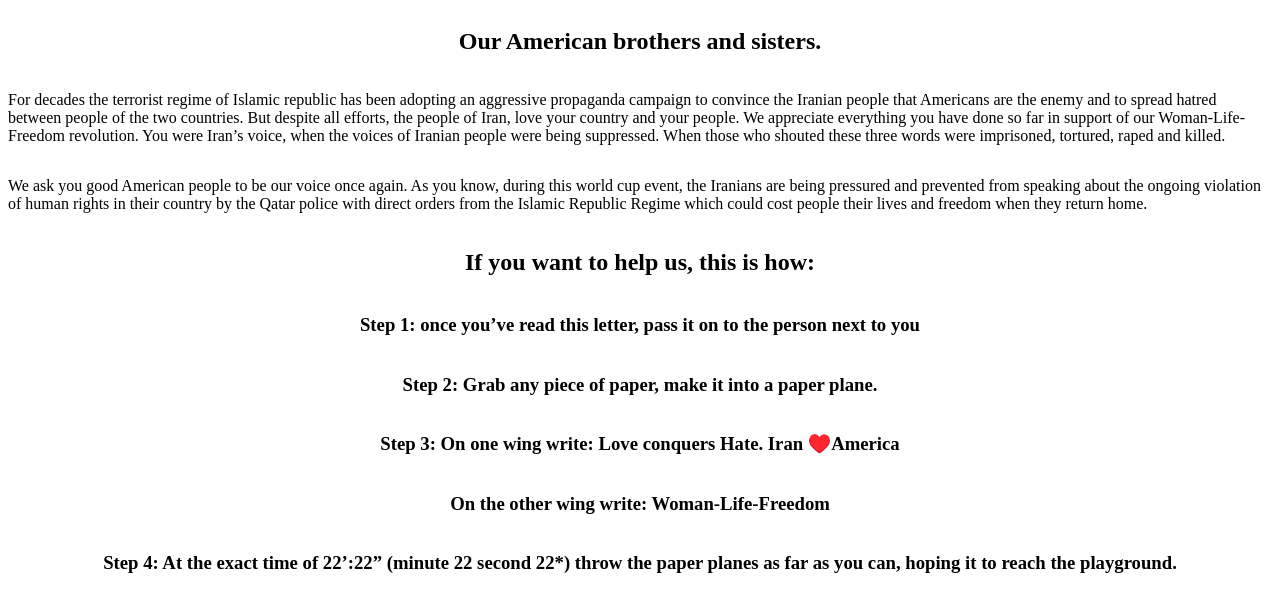
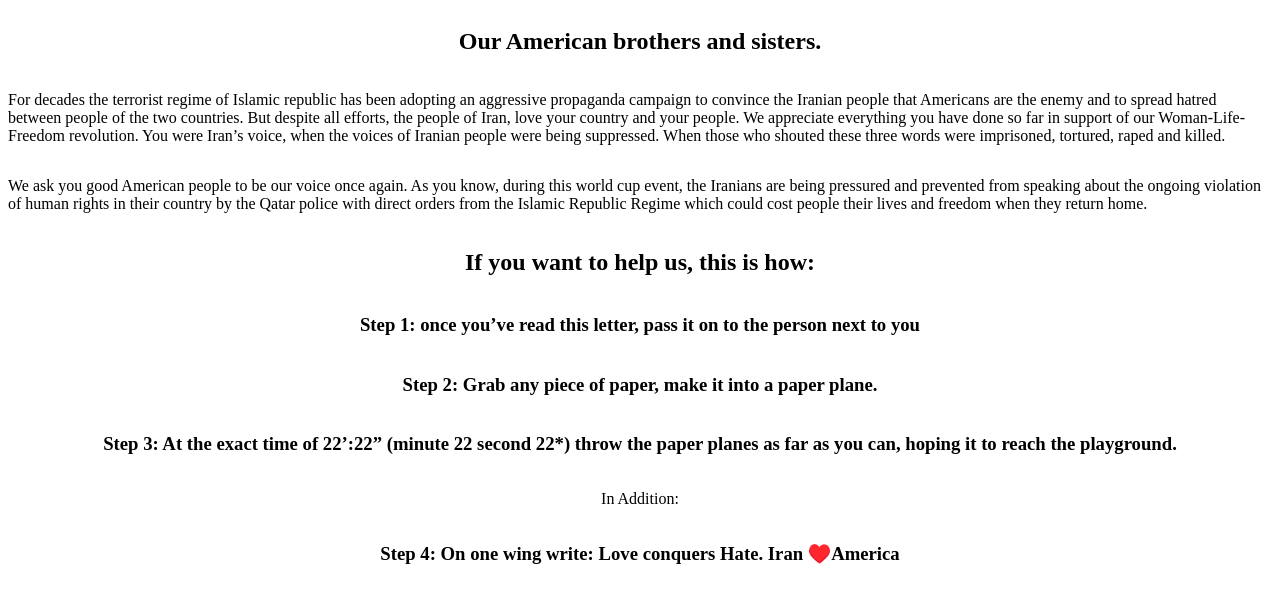
Before and after one commit to iranloveus/iranloveus.github.io, a plain HTML site: page index.html in a window 1280 px wide. Shown: the top 594 px of the page. Drawn offline with Linux system fonts and the light colour scheme.

Commit message:
Update index.html

```diff
--- a/index.html
+++ b/index.html
@@ -44,14 +44,19 @@
 
     <h3>Step 2: Grab any piece of paper, make it into a paper plane.</h3>
 
-    <h3>Step 3: On one wing write: Love conquers Hate. Iran ♥️America</h3>
+    <h3>
+      Step 3: At the exact time of 22’:22” (minute 22 second 22*) throw the
+      paper planes as far as you can, hoping it to reach the playground.
+    </h3>
+
+    <p>In Addition:</p>
+
+    <h3>Step 4: On one wing write: Love conquers Hate. Iran ♥️America</h3>
 
     <h3>On the other wing write: Woman-Life-Freedom</h3>
 
-    <h3>
-      Step 4: At the exact time of 22’:22” (minute 22 second 22*) throw the
-      paper planes as far as you can, hoping it to reach the playground.
-    </h3>
+    <p>If you don’t have a pen or pencil on you, just throw the paper plane without writing. Hopefully the rest of the planes will carry your message ;)</p>
+
 
     Thank you and Good luck
     <p>
```
